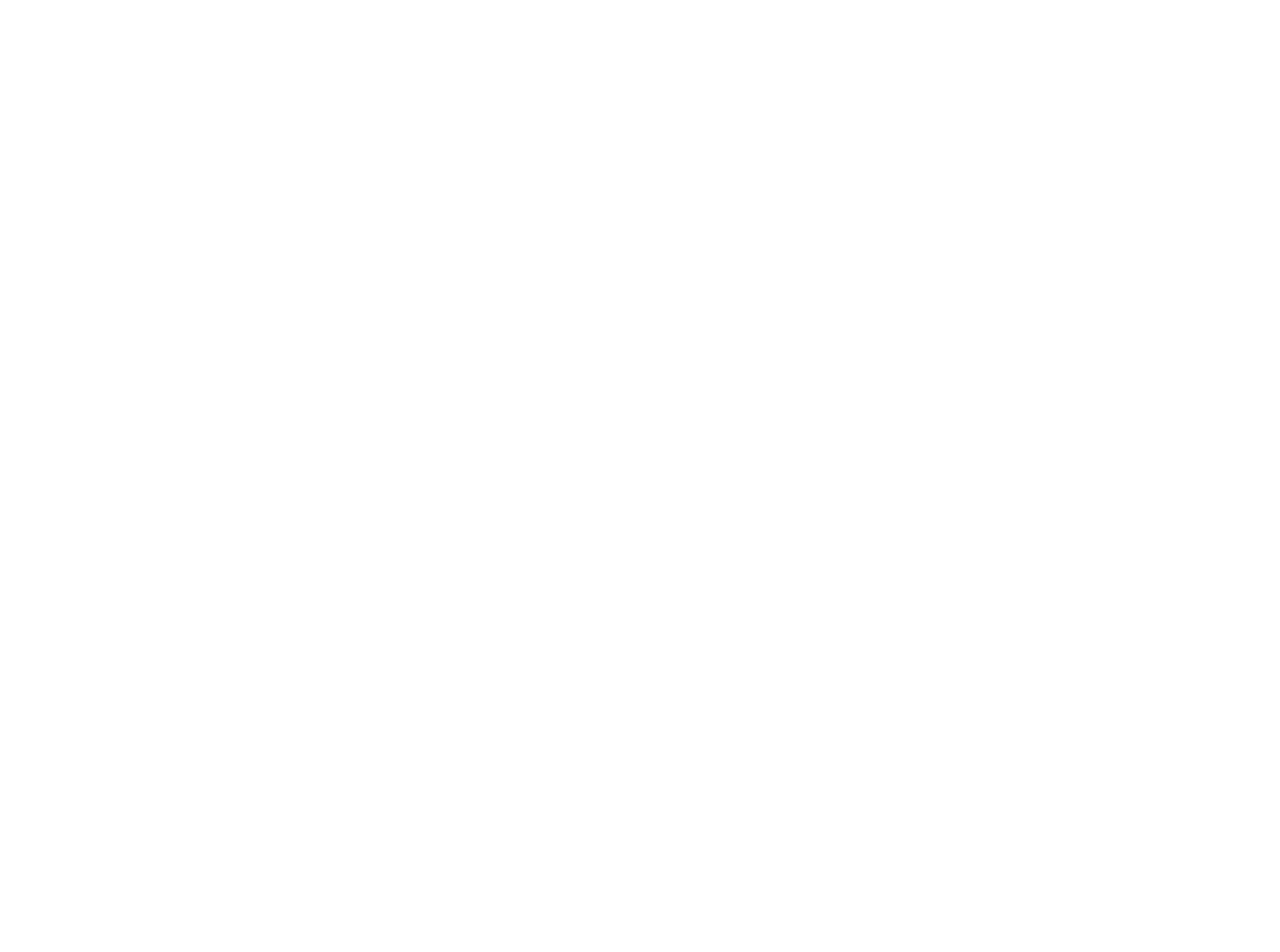
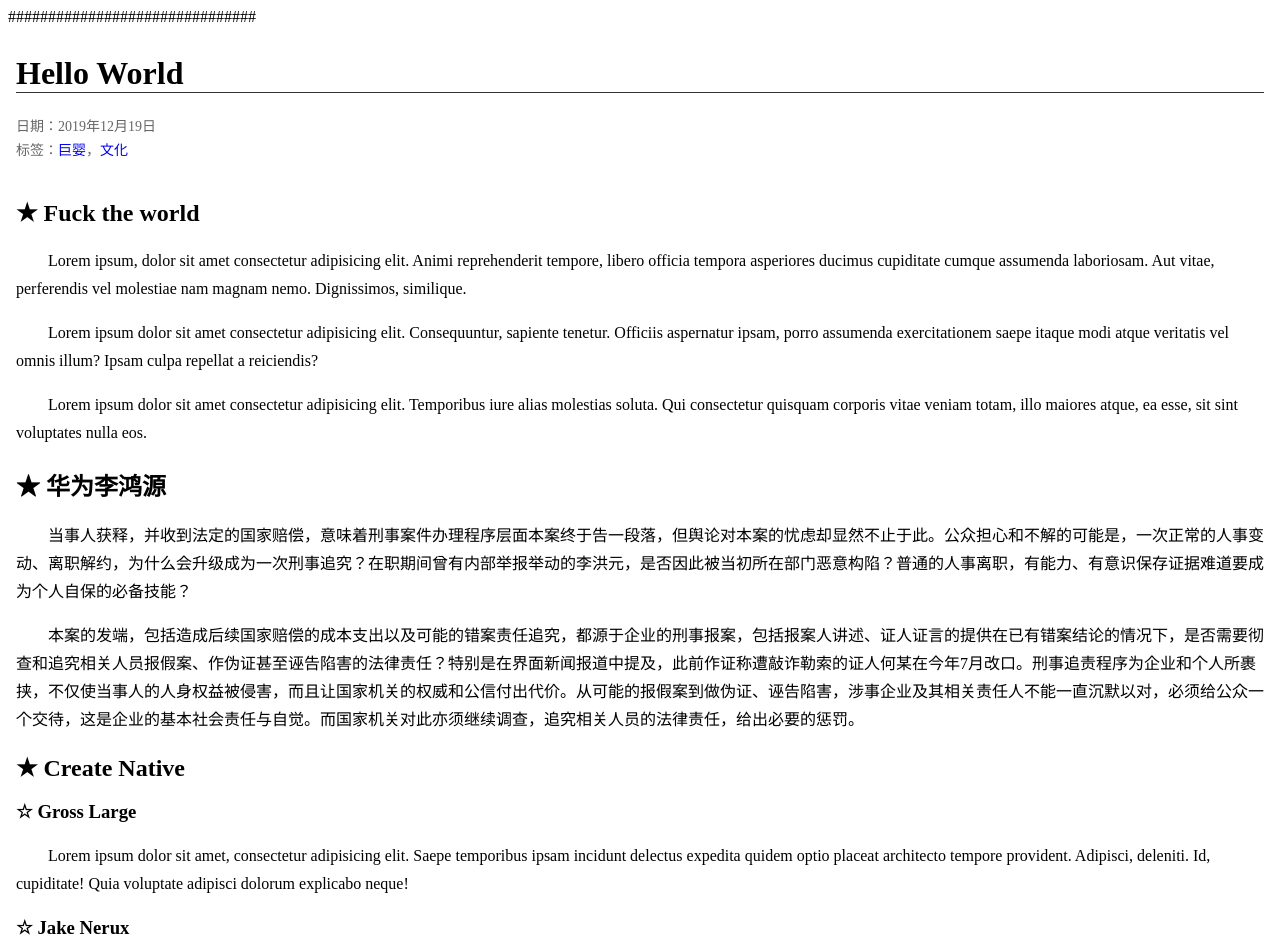
Before and after one commit to Platol/Platol.github.io, a Vue app: page /Hello in a window 1280 px wide. Shown: the top 952 px of the page. Before the commit the page ends 800 px from the top, so only its background shows below. Built offline with nearby package versions, Linux system fonts and the light colour scheme.

Commit message:
🚀🚀

```diff
--- a/public/index.html
+++ b/public/index.html
@@ -6,7 +6,7 @@
     <meta http-equiv="X-UA-Compatible" content="IE=edge">
     <meta name="viewport" content="width=device-width, initial-scale=1.0, user-scalable=no">
     <link rel="icon" href="<%= BASE_URL %>favicon.ico">
-    <title>xo69.github.io</title>
+    <title>Blog</title>
 </head>
 
 <body>
--- a/src/App.vue
+++ b/src/App.vue
@@ -1,6 +1,7 @@
 <template>
     <div id="app">
-
+        <header>###############################</header>
+        <router-view />
     </div>
 </template>
 
--- /dev/null
+++ b/src/posts/Hello.vue
@@ -0,0 +1,30 @@
+<template>
+    <div class="post">
+        <h1>Hello World</h1>
+        <div>
+            <span>日期：2019年12月19日</span>
+            <span>
+                标签：<router-link to="/xxx">巨婴</router-link>，<router-link to="/yyy">文化</router-link>
+            </span>
+        </div>
+
+        <h2>★ Fuck the world</h2>
+        <p>Lorem ipsum, dolor sit amet consectetur adipisicing elit. Animi reprehenderit tempore, libero officia tempora asperiores ducimus cupiditate cumque assumenda laboriosam. Aut vitae, perferendis vel molestiae nam magnam nemo. Dignissimos, similique.</p>
+        <p>Lorem ipsum dolor sit amet consectetur adipisicing elit. Consequuntur, sapiente tenetur. Officiis aspernatur ipsam, porro assumenda exercitationem saepe itaque modi atque veritatis vel omnis illum? Ipsam culpa repellat a reiciendis?</p>
+        <p>Lorem ipsum dolor sit amet consectetur adipisicing elit. Temporibus iure alias molestias soluta. Qui consectetur quisquam corporis vitae veniam totam, illo maiores atque, ea esse, sit sint voluptates nulla eos.</p>
+
+        <h2>★ 华为李鸿源</h2>
+        <p>当事人获释，并收到法定的国家赔偿，意味着刑事案件办理程序层面本案终于告一段落，但舆论对本案的忧虑却显然不止于此。公众担心和不解的可能是，一次正常的人事变动、离职解约，为什么会升级成为一次刑事追究？在职期间曾有内部举报举动的李洪元，是否因此被当初所在部门恶意构陷？普通的人事离职，有能力、有意识保存证据难道要成为个人自保的必备技能？</p>
+        <p>本案的发端，包括造成后续国家赔偿的成本支出以及可能的错案责任追究，都源于企业的刑事报案，包括报案人讲述、证人证言的提供在已有错案结论的情况下，是否需要彻查和追究相关人员报假案、作伪证甚至诬告陷害的法律责任？特别是在界面新闻报道中提及，此前作证称遭敲诈勒索的证人何某在今年7月改口。刑事追责程序为企业和个人所裹挟，不仅使当事人的人身权益被侵害，而且让国家机关的权威和公信付出代价。从可能的报假案到做伪证、诬告陷害，涉事企业及其相关责任人不能一直沉默以对，必须给公众一个交待，这是企业的基本社会责任与自觉。而国家机关对此亦须继续调查，追究相关人员的法律责任，给出必要的惩罚。</p>
+
+        <h2>★ Create Native</h2>
+        <h3>☆ Gross Large</h3>
+        <p>Lorem ipsum dolor sit amet, consectetur adipisicing elit. Saepe temporibus ipsam incidunt delectus expedita quidem optio placeat architecto tempore provident. Adipisci, deleniti. Id, cupiditate! Quia voluptate adipisci dolorum explicabo neque!</p>
+        <h3>☆ Jake Nerux</h3>
+        <p>Lorem ipsum dolor sit amet consectetur adipisicing elit. Natus quos modi molestiae provident! Reiciendis voluptas quasi consequuntur inventore quo, possimus sed vitae iste, quod, accusantium accusamus voluptates architecto mollitia optio?</p>
+    </div>
+</template>
+
+<style lang="stylus" scoped>
+    @import './post.styl'
+</style>
--- /dev/null
+++ b/src/posts/post.styl
@@ -0,0 +1,22 @@
+.post
+    padding 8px
+
+    div
+        display flex
+        flex-direction column
+        margin-bottom 36px
+        color #666
+
+        span
+            line-height 24px
+            font-size 14px
+        a
+            text-decoration none
+            &:hover
+                text-decoration underline
+    h1
+        border-bottom 1px solid #333
+    p
+        line-height 28px
+        text-indent 2em
+        font-family '华文中宋'
--- a/src/router/index.js
+++ b/src/router/index.js
@@ -8,6 +8,9 @@
         path: '/',
         name: '',
         component: null
+    }, {
+        path: '/Hello',
+        component: () => import('../posts/Hello.vue')
     }
 ]
 
```
